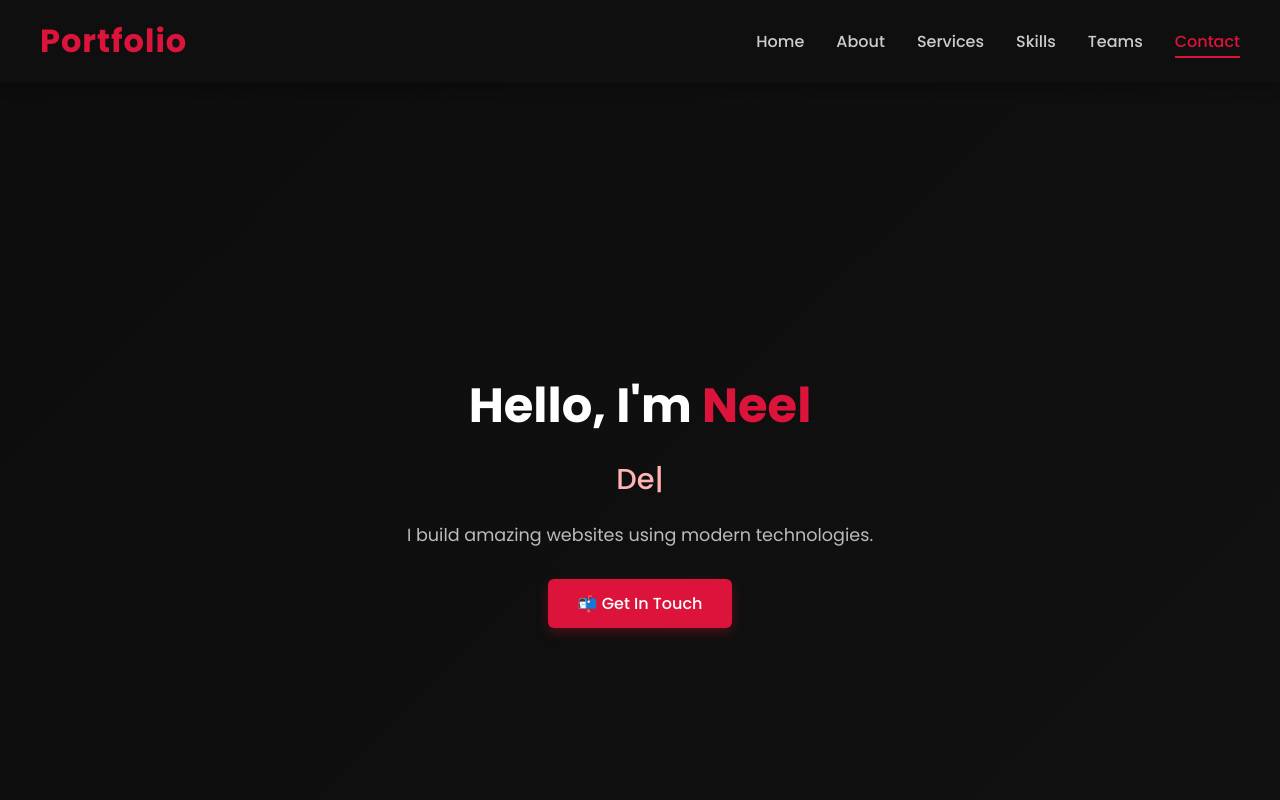
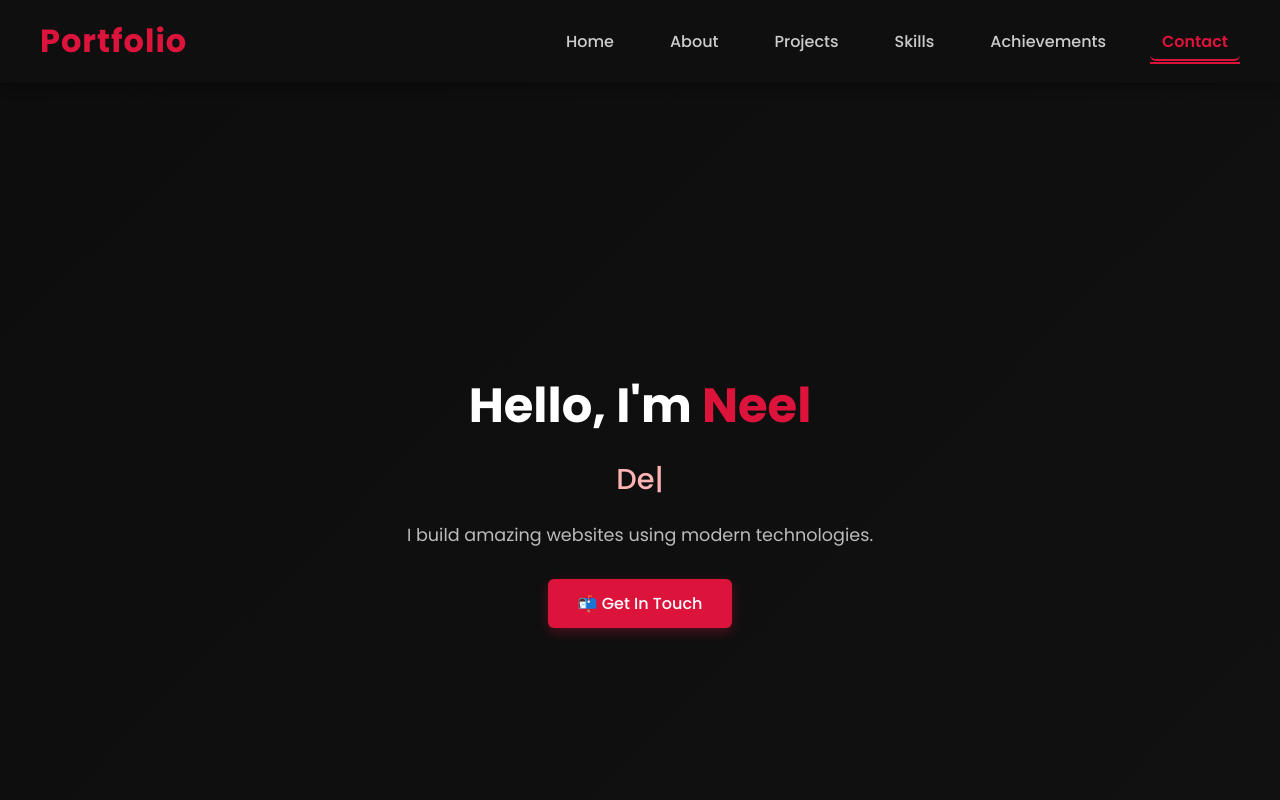
Before and after one commit to Neel-2606/neel-portfolio, a Next.js app: page / in a window 1280 px wide. Shown: the top 800 px of the page. Built offline with nearby package versions, Linux system fonts and the light colour scheme.

Commit message:
Updated hero section + navbar

```diff
--- a/components/Navbar.module.css
+++ b/components/Navbar.module.css
@@ -33,16 +33,26 @@
   text-decoration: none;
   color: #ccc;
   font-weight: 500;
-  transition: 0.3s ease;
+  padding: 6px 12px;
+  border-radius: 6px;
+  transition: all 0.3s ease;
   position: relative;
+  white-space: nowrap; /* Prevents text wrapping */
 }
 
-.navLinks li a:hover,
+.navLinks li a:hover {
+  color: crimson;
+  background: rgba(220, 20, 60, 0.1);
+}
+
 .navLinks li a.active {
   color: crimson;
+  font-weight: 600;
+  border-bottom: 2px solid crimson;
 }
 
-.active::after {
+/* Optional glow effect on active */
+.navLinks li a.active::after {
   content: '';
   position: absolute;
   width: 100%;
@@ -86,4 +96,9 @@
   .menuIcon {
     display: flex;
   }
+
+  .navLinks li a {
+    font-size: 0.95rem;
+    padding: 8px 12px;
+  }
 }
--- a/components/Navbar.tsx
+++ b/components/Navbar.tsx
@@ -9,7 +9,8 @@ const Navbar = () => {
 
   useEffect(() => {
     const handleScroll = () => {
-      const sections = ['#home', '#about', '#services', '#skills', '#teams', '#contact'];
+      const sections = ['#home', '#about', '#projects', '#skills', '#achievements', '#contact'];
+
       for (const id of sections) {
         const el = document.querySelector(id);
         if (el) {
@@ -41,11 +42,12 @@ const Navbar = () => {
       <ul className={`${styles.navLinks} ${isMenuOpen ? styles.showMenu : ''}`}>
   <li><a href="#home" className={activeLink === '#home' ? styles.active : ''}>Home</a></li>
   <li><a href="#about" className={activeLink === '#about' ? styles.active : ''}>About</a></li>
-          <li><a href="#services" className={activeLink === '#services' ? styles.active : ''}>Services</a></li>
+  <li><a href="#projects" className={activeLink === '#projects' ? styles.active : ''}>Projects</a></li>
   <li><a href="#skills" className={activeLink === '#skills' ? styles.active : ''}>Skills</a></li>
-          <li><a href="#teams" className={activeLink === '#teams' ? styles.active : ''}>Teams</a></li>
+  <li><a href="#achievements" className={activeLink === '#achievements' ? styles.active : ''}>Achievements</a></li>
   <li><a href="#contact" className={activeLink === '#contact' ? styles.active : ''}>Contact</a></li>
 </ul>
+
       </div>
     </nav>
   );
```
Lines whose indentation alone changed are shown as unchanged.
